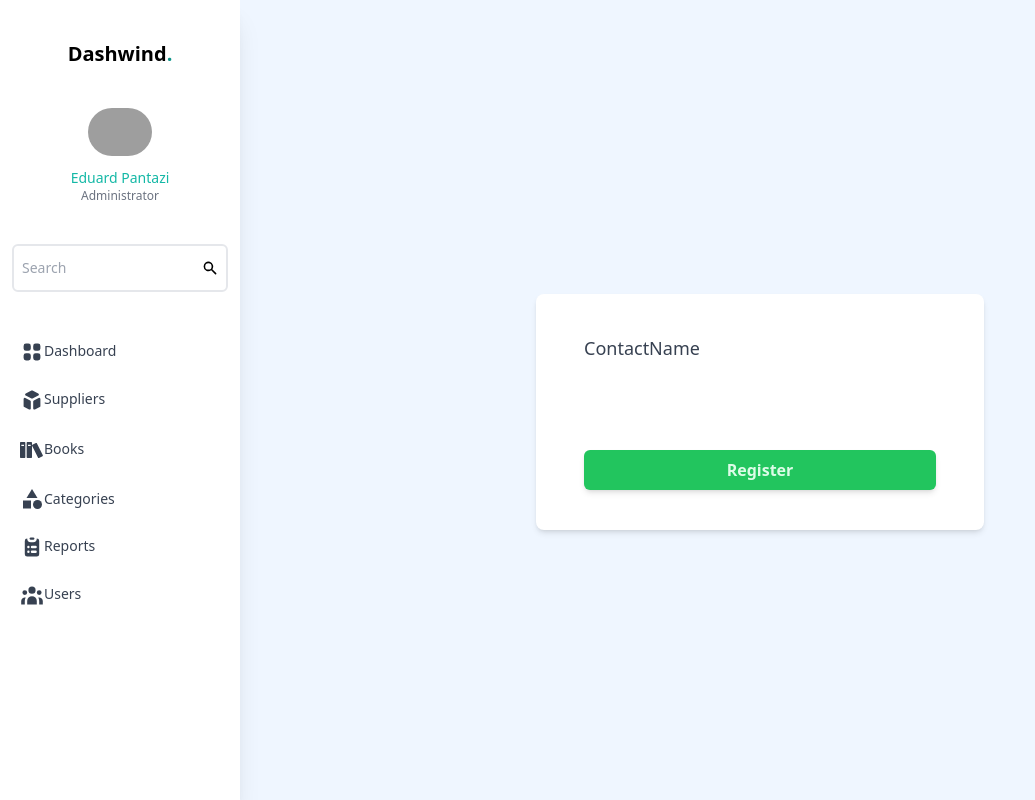
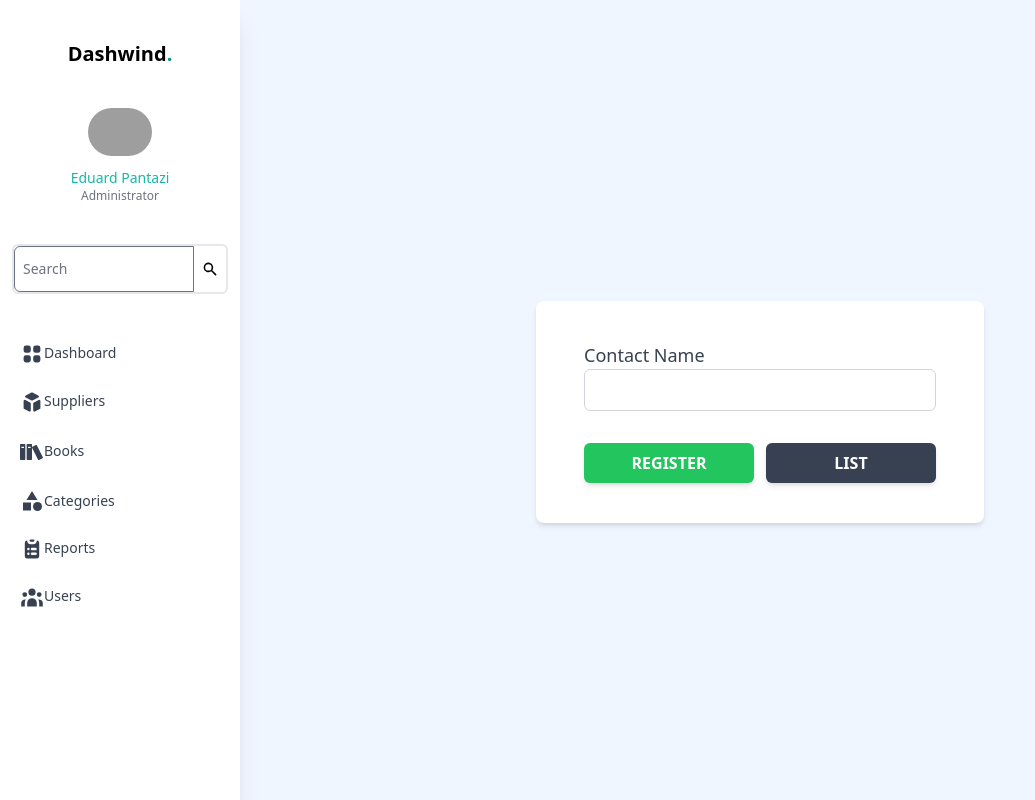
Before and after one commit to Sifelddin/bookStore_electron, a React (Vite) app: page /#/admin/suppliers/new in a window 1280 px wide. Shown: the whole page, without its empty margins (0-1035 px from the left). Built offline with nearby package versions, Linux system fonts and the light colour scheme; grey boxes are pictures that could not be loaded.

Commit message:
post supplier

```diff
--- a/package.json
+++ b/package.json
@@ -43,6 +43,7 @@
     "vite": "^2.8.6"
   },
   "devDependencies": {
+    "@tailwindcss/forms": "^0.5.2",
     "@types/node": "^17.0.22",
     "@types/react": "^17.0.41",
     "@types/react-dom": "^17.0.14",
--- a/src/components/suppliers/NewSupplier.tsx
+++ b/src/components/suppliers/NewSupplier.tsx
@@ -1,32 +1,54 @@
 import React from 'react';
 import { useForm } from 'react-hook-form';
+import { Link } from 'react-router-dom';
+
+interface IFormInputs {
+  contactName: string;
+}
 
 const NewSupplier = () => {
-  const { register, handleSubmit } = useForm();
+  const {
+    register,
+    handleSubmit,
+    formState: { errors }
+  } = useForm<IFormInputs>();
 
   const onSubmit = (data: object) => {
-    return data;
+    console.log(data);
   };
+
   return (
     <div className="h-screen overflow-hidden flex items-center justify-center">
       <div className="flex flex-col w-full sm:max-w-md mt-6 px-6 py-4 bg-white shadow-md overflow-hidden sm:rounded-lg">
         <form onSubmit={handleSubmit(onSubmit)} className="p-2 md:p-6">
           <div className="flex items-center text-lg mb-6 md:mb-8 w-full">
             <label htmlFor="contactName" className="block text-md font-medium text-gray-700 w-full">
-              ContactName
+              Contact Name
               <input
                 type="text"
                 id="contactName"
-                className=" block w-full pl-4 pr-7 sm:text-base border-green-300 rounded-md p-2 my-2"
+                className="focus:ring-indigo-500 focus:border-indigo-500 block w-full pl-4 pr-7 sm:text-md border-gray-300 rounded-md"
                 {...register('contactName', {
                   required: true
                 })}
               />
+              {errors.contactName?.type === 'required' && (
+                <span className="text-red-600 text-sm">this feild is required</span>
+              )}
             </label>
           </div>
-          <button className="inline-block rounded-md bg-green-500 px-6 py-2 font-semibold text-green-100 shadow-md duration-75 hover:bg-green-400 w-full">
-            Register
-          </button>
+          <div className="w-full grid grid-cols-2 gap-3 ">
+            <button className="uppercase inline-block rounded-md bg-green-500 px-6 py-2 font-semibold text-white shadow-md duration-75 hover:bg-green-400 w-full">
+              Register
+            </button>
+            <Link
+              className="uppercase text-center inline-block rounded-md bg-gray-700 px-6 py-2 font-semibold text-white shadow-md duration-75 hover:bg-gray-500 w-full"
+              to="../suppliers"
+            >
+              {' '}
+              List
+            </Link>
+          </div>
         </form>
       </div>
     </div>
--- a/src/components/suppliers/Suppliers.tsx
+++ b/src/components/suppliers/Suppliers.tsx
@@ -40,7 +40,9 @@ const Suppliers = () => {
             <div className="-my-2 overflow-x-auto sm:-mx-6 lg:-mx-8">
               <div className="py-2 align-middle inline-block min-w-full sm:px-6 lg:px-8">
                 <div className="shadow overflow-hidden border-b border-gray-200 sm:rounded-lg">
-                  <span>Total : {data && data['hydra:totalItems']}</span>
+                  <span className="text-base sm:text-lg p-4 text-gray-700">
+                    Total : {data && data['hydra:totalItems']}
+                  </span>
                   <table className="min-w-full divide-y divide-gray-200">
                     <thead className="bg-gray-50">
                       <tr>
@@ -58,7 +60,7 @@ const Suppliers = () => {
                         </th>
                         <th
                           scope="col"
-                          className="px-2 py-3 text-left text-xs font-medium text-gray-500 uppercase tracking-wider"
+                          className="px-2 py-3 text-center text-xs font-medium text-gray-500 uppercase tracking-wider "
                         >
                           actions
                         </th>
@@ -72,7 +74,10 @@ const Suppliers = () => {
                               <td className="px-2 py-2">{sup.id}</td>
                               <td className="px-2 py-2">{sup.contactName}</td>
                               <td className="flex justify-around px-6 py-4 whitespace-nowrap  text-sm font-medium">
-                                <Link to={`${sup.id}`}>edit</Link> <span className="text-red-500">Delete</span>
+                                <Link className="text-blue-500 hover:text-blue-700" to={`${sup.id}`}>
+                                  edit
+                                </Link>{' '}
+                                <span className="text-red-500 hover:text-red-700 cursor:pointer">Delete</span>
                               </td>
                             </tr>
                           );
--- a/tailwind.config.js
+++ b/tailwind.config.js
@@ -9,5 +9,5 @@ module.exports = {
       sans: ['Inter', 'ui-sans-serif', 'system-ui']
     }
   },
-  plugins: []
+  plugins: [require('@tailwindcss/forms')]
 };
```
Also changed, not shown: 2 other files (tests, documents, lock files or other folders).
